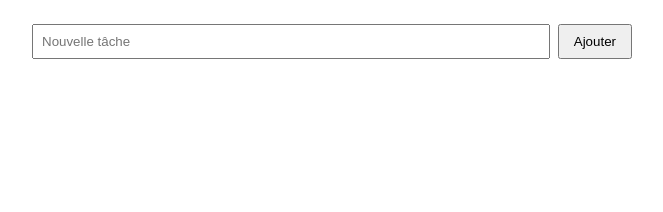
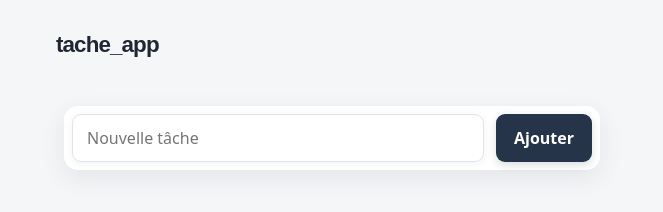
Before and after one commit to alphadelda/tache_app, a plain HTML site: page index.html in a window 1280 px wide. Shown: the whole page, without its empty margins (308-971 px from the left). Drawn offline with Linux system fonts and the light colour scheme.

Commit message:
Étape 2a : design du header et du formulaire

```diff
--- a/index.html
+++ b/index.html
@@ -7,6 +7,9 @@
   <link rel="stylesheet" href="style.css">
 </head>
 <body>
+  <header class="entete">
+    <span class="logo">tache_app</span>
+  </header>
   <form>
     <input type="text" id="champ-tache" placeholder="Nouvelle tâche">
     <button type="submit">Ajouter</button>
--- a/style.css
+++ b/style.css
@@ -1,23 +1,78 @@
 body {
   max-width: 600px;
+  min-height: 100vh;
   margin: 0 auto;
-  padding: 24px;
+  padding: 32px 24px;
   font-family: system-ui, sans-serif;
+  background-color: #f5f6f8;
+  color: #202633;
+  box-sizing: border-box;
+}
+
+.entete {
+  margin-bottom: 48px;
+}
+
+.logo {
+  font-family: Arial, sans-serif;
+  font-size: 1.4rem;
+  font-weight: 750;
+  letter-spacing: -0.04em;
 }
 
 form {
   display: flex;
-  gap: 8px;
-  margin-bottom: 24px;
+  max-width: 520px;
+  gap: 12px;
+  margin: 0 auto 24px;
+  padding: 8px;
+  background-color: #fff;
+  border-radius: 14px;
+  box-shadow: 0 8px 24px rgb(25 35 50 / 8%);
 }
 
-#champ-tache {
+form input[type="text"] {
+  min-width: 0;
   flex: 1;
-  padding: 8px;
+  padding: 12px 14px;
+  font: inherit;
+  background-color: #fff;
+  border: 1px solid #e0e4ea;
+  border-radius: 9px;
+  box-shadow: 0 2px 8px rgb(25 35 50 / 5%);
+  outline: none;
 }
 
-button {
-  padding: 8px 14px;
+form input[type="text"]:focus {
+  border-color: #64748b;
+  box-shadow: 0 0 0 3px rgb(100 116 139 / 16%);
+}
+
+form button[type="submit"] {
+  padding: 12px 18px;
+  color: #fff;
+  font: inherit;
+  font-weight: 600;
+  background-color: #263449;
+  border: 0;
+  border-radius: 9px;
+  box-shadow: 0 3px 8px rgb(25 35 50 / 16%);
+  cursor: pointer;
+  transition: background-color 160ms ease, transform 160ms ease;
+}
+
+form button[type="submit"]:hover {
+  background-color: #172438;
+  transform: translateY(-1px);
+}
+
+form button[type="submit"]:active {
+  transform: translateY(0);
+}
+
+form button[type="submit"]:focus-visible {
+  outline: 3px solid rgb(100 116 139 / 35%);
+  outline-offset: 2px;
 }
 
 .bouton-supprimer {
```
